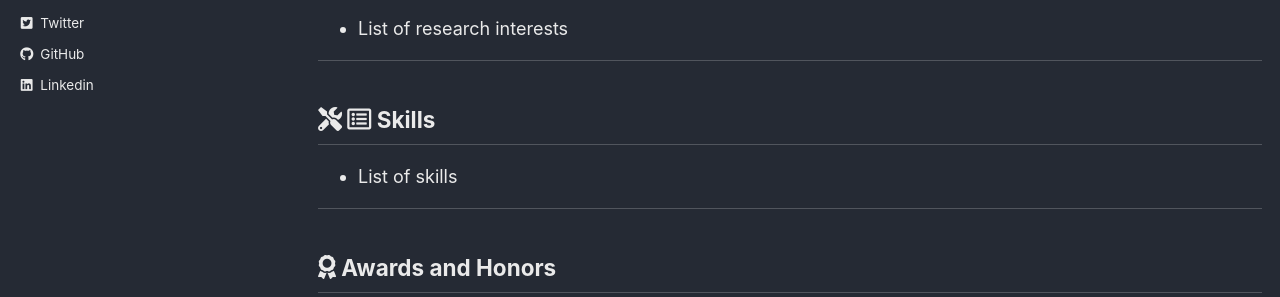
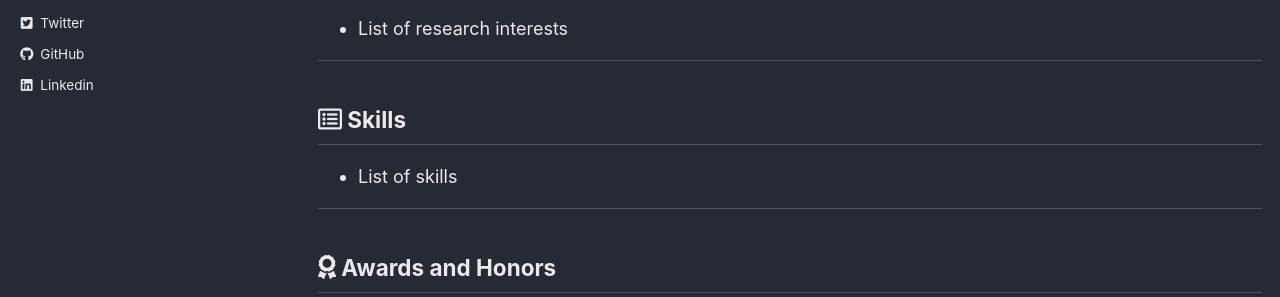
Before and after one commit to AlexTaye/AlexTAYE, a Jekyll site: the page built from _pages/CV.md, in a window 1280 px wide and 900 px high, scrolled down 811 px. Shown: the part 363-660 px from the top of the window. Built offline with Jekyll 4.4.1, drawn with Linux system fonts in a browser that asks for light colours; cached includes are drawn as plain includes.

Commit message:
Update CV.md

```diff
--- a/_pages/CV.md
+++ b/_pages/CV.md
@@ -54,7 +54,7 @@ toc_icon: "gear"
 
 ***
 
-## <i class='fas fa-tools' style='font-size:24px'></i> <i class='far fa-list-alt' style='font-size:24px'></i> Skills
+## <i class='far fa-list-alt' style='font-size:24px'></i> Skills
 - List of skills
 
 ***
```
